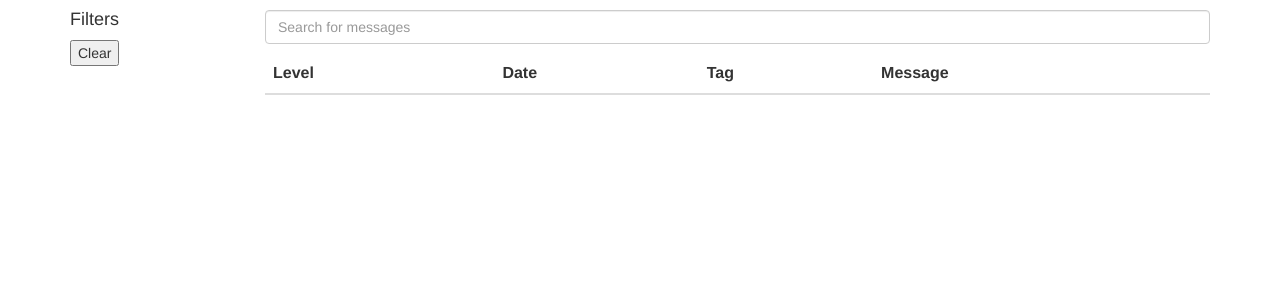
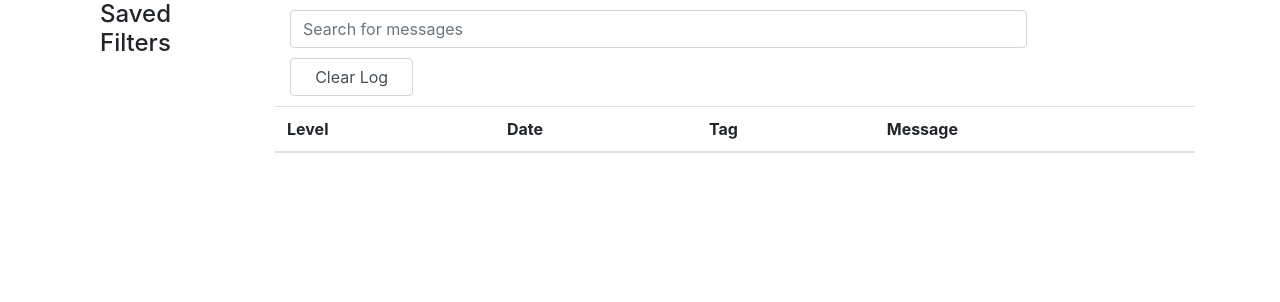
Before and after one commit to Klauswk/bbbetterLog, an Electron app: page app/public/index.html in a window 1280 px wide. Drawn offline with nearby package versions, Linux system fonts and the light colour scheme; no server answers.

Commit message:
Add bower and adjust button

```diff
--- a/app/public/index.html
+++ b/app/public/index.html
@@ -3,20 +3,28 @@
 <head>
     <meta charset="utf-8">
     <meta name="author" content="Klaus Klein">
-    <link rel="stylesheet" href="https://maxcdn.bootstrapcdn.com/bootstrap/3.3.7/css/bootstrap.min.css" integrity="sha384-BVYiiSIFeK1dGmJRAkycuHAHRg32OmUcww7on3RYdg4Va+PmSTsz/K68vbdEjh4u"
-        crossorigin="anonymous">
+    <link rel="stylesheet" href="./../../bower_components/bootstrap/dist/css/bootstrap.min.css">
     <link rel="stylesheet" type="text/css" href="css/app.css">
 </head>
 
 <body ng-app="betterLog">
     <div class="container" ng-controller="AppController as app">
         <div class="row">
-            <div class="col-md-2">
-                <h4>Filters</h4>
-                <button ng-click="app.clearLog()">Clear</button>
+            <div class="col-sm-2">
+                <div class="col-sm-4">
+                    <h4>Saved Filters</h4>
+                </div>
+                <div class="col-sm-4">
+
+                </div>
             </div>
-            <div class="col-md-10">
-                <input class="form-control" type="text" placeholder="Search for messages" ng-model="app.filter">
+            <div class="col-sm-10">
+                <div class="col-sm-10">
+                    <input class="form-control" type="text" placeholder="Search for messages" ng-model="app.filter">
+                </div>
+                <div class="col-sm-2">
+                    <button class="form-control" ng-click="app.clearLog()">Clear Log</button>
+                </div>
                 <table id="content-table" class="table table-striped">
                     <thead>
                         <tr>
@@ -39,7 +47,7 @@
             </div>
         </div>
     </div>
-    <script type="text/javascript" src="https://ajax.googleapis.com/ajax/libs/angularjs/1.6.4/angular.min.js"></script>
+    <script type="text/javascript" src="./../../bower_components/angular/angular.min.js"></script>
     <script type="text/javascript" src="js/app.js"></script>
 </body>
 
```
Also changed, not shown: 1 other file.
